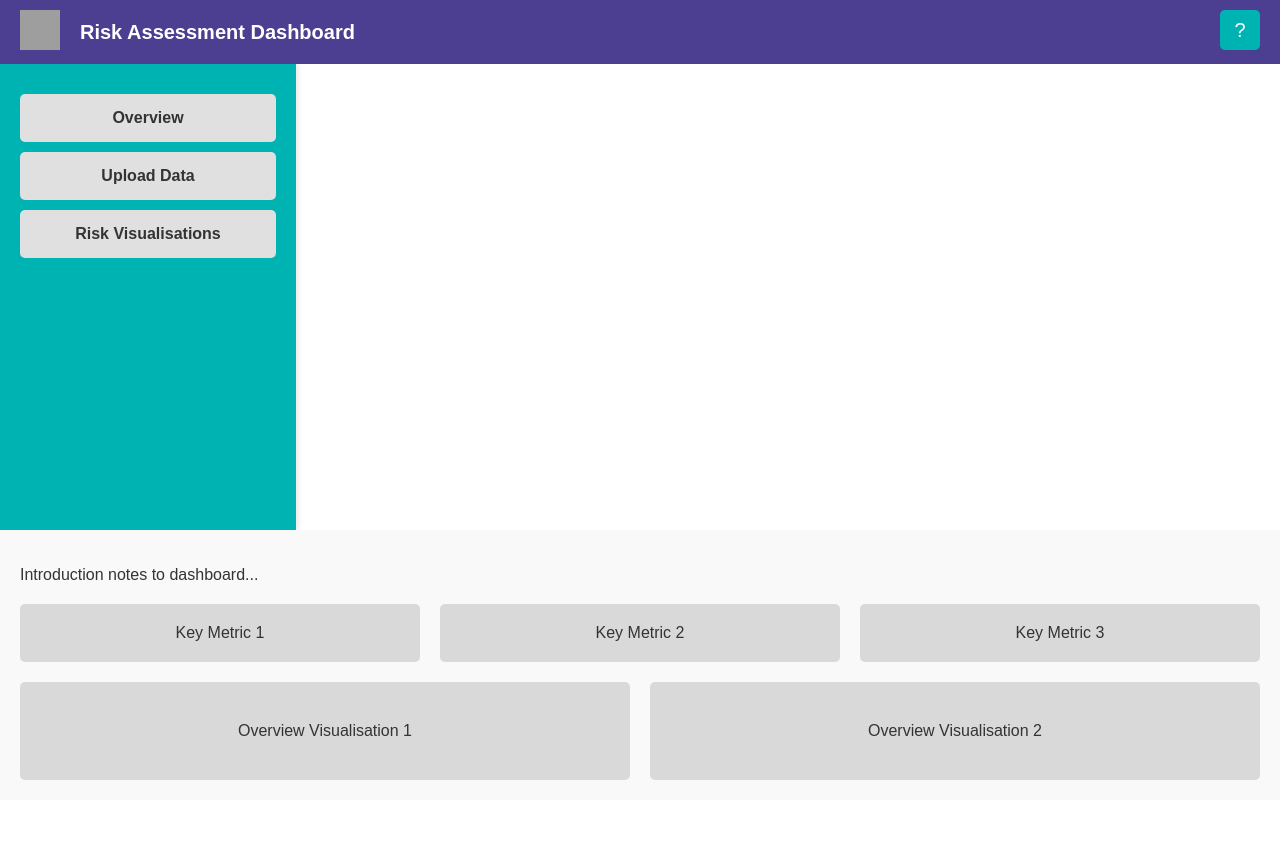
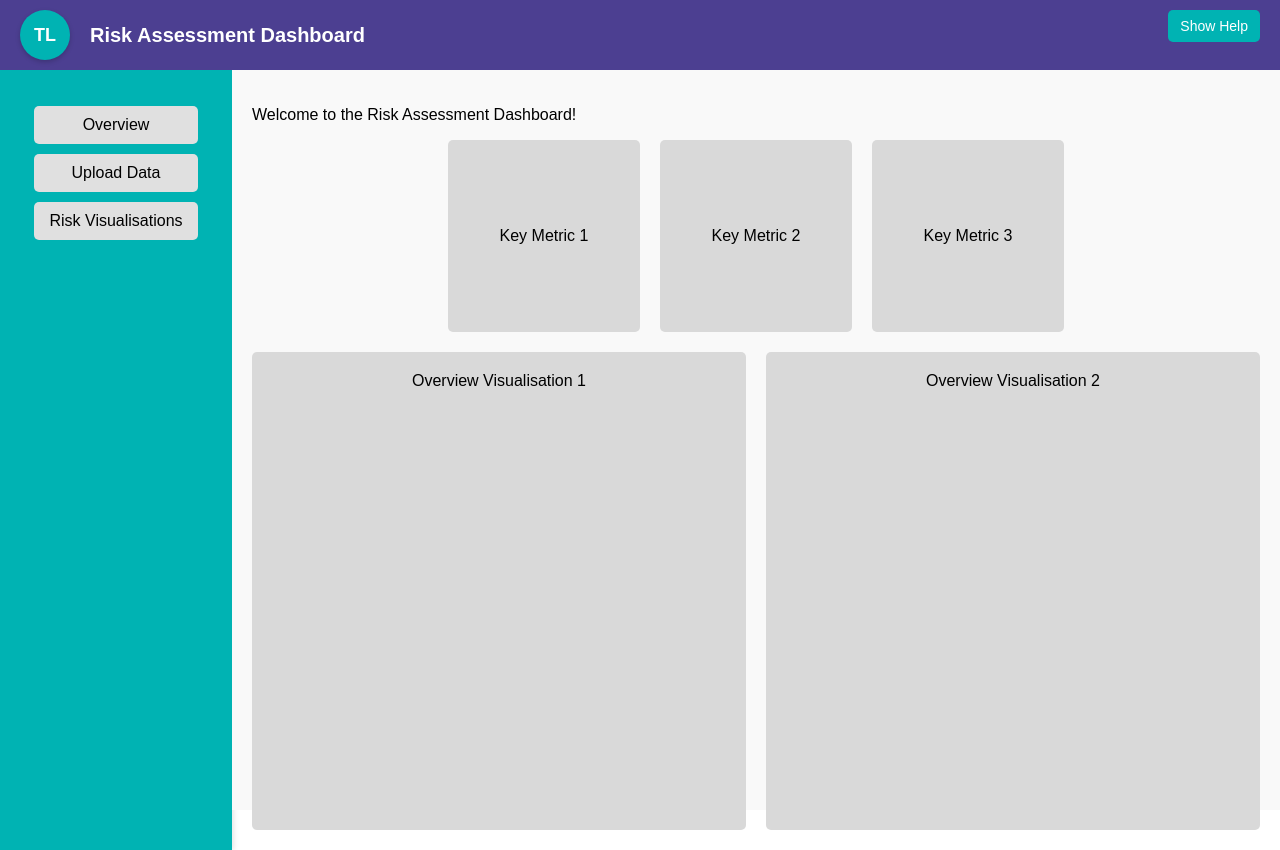
Before and after one commit to talia-lyon/Software-Engineering-Summative1-2025, a Flask app: page / in a window 1280 px wide. Before the commit the page ends 780 px from the top, so only its background shows below. Run offline with Flask 3, Linux system fonts and the light colour scheme; grey boxes are pictures that could not be loaded.

Commit message:
finalised static design

```diff
--- a/app/static/styles.css
+++ b/app/static/styles.css
@@ -2,32 +2,44 @@
 body {
     margin: 0;
     font-family: Arial, sans-serif;
-    color: #333;
 }
 
 .dashboard-container {
     display: flex;
+    flex-direction: column;
     height: 100vh;
-    flex-direction: column;
 }
 
 /* Top Banner */
-.top-banner {
+.header {
+    background-color: #4c3f91; /* Purple banner */
+    color: white;
     display: flex;
     align-items: center;
-    background-color: #4c3f91;
-    color: white;
+    justify-content: space-between;
     padding: 10px 20px;
+    height: 60px;
     position: relative;
 }
 
-.logo img {
-    width: 40px;
-    height: 40px;
-    margin-right: 20px;
+.logo {
+    width: 50px; /* Diameter of the circle */
+    height: 50px; /* Diameter of the circle */
+    background-color: #00b3b3; /* Circle background colour */
+    color: white; /* Text colour */
+    font-size: 20px; /* Font size for initials */
+    font-weight: bold; /* Bold text for initials */
+    border-radius: 50%; /* Makes the element a perfect circle */
+    display: flex;
+    align-items: center; /* Vertically center the text */
+    justify-content: center; /* Horizontally center the text */
+    text-transform: uppercase; /* Ensures initials are uppercase */
+    box-shadow: 0px 2px 5px rgba(0, 0, 0, 0.2); /* Optional shadow for visual depth */
+    margin-right: 15px; /* Space between the logo and the title */
 }
 
-.top-banner h1 {
+
+.header h1 {
     font-size: 20px;
     margin: 0;
     flex-grow: 1;
@@ -45,41 +57,46 @@ body {
     color: white;
     border: none;
     border-radius: 5px;
-    width: 40px;
-    height: 40px;
-    font-size: 20px;
+    padding: 8px 12px;
     cursor: pointer;
+    font-size: 14px;
 }
 
 .help-button button:hover {
     background-color: #008a8a;
 }
 
+/* Layout Containers */
+.dashboard-layout {
+    display: flex;
+    height: calc(100vh - 60px); /* Subtract banner height */
+}
+
 /* Sidebar */
 .sidebar {
     background-color: #00b3b3;
-    width: 20%;
-    height: calc(100vh - 60px); /* Adjust for banner height */
+    width: 15%;
     display: flex;
     flex-direction: column;
+    align-items: center;
     padding: 20px;
     box-shadow: 2px 0 5px rgba(0, 0, 0, 0.1);
+    height: calc(100vh - 60px); /* Accounts for header height */
 }
 
 .sidebar nav ul {
     list-style: none;
     padding: 0;
-    margin: 0;
+    width: 100%;
 }
 
 .sidebar nav ul li {
     background: #e0e0e0;
-    margin: 10px 0;
-    padding: 15px;
+    margin: 10px 0px;
+    padding: 10px 15px;
     text-align: center;
     border-radius: 5px;
     cursor: pointer;
-    font-weight: bold;
 }
 
 .sidebar nav ul li:hover {
@@ -89,47 +106,162 @@ body {
 /* Main Content */
 .main-content {
     flex-grow: 1;
+    background-color: #f9f9f9;
+    padding: 20px;
+}
+
+/* Key Metrics Section */
+.key-metrics {
+    display: flex;
+    justify-content: center; /* Center metrics horizontally */
+    gap: 20px; /* Add space between metrics */
+    margin-bottom: 20px;
+    width: 100%;
+}
+
+/* General Styles */
+body {
+    margin: 0;
+    font-family: Arial, sans-serif;
+}
+
+.dashboard-container {
+    display: flex;
+    flex-direction: column;
+    height: 100vh;
+}
+
+/* Top Banner */
+.header {
+    background-color: #4c3f91; /* Purple banner */
+    color: white;
+    display: flex;
+    align-items: center;
+    justify-content: space-between;
+    padding: 10px 20px;
+    height: 60px;
+    position: relative;
+}
+
+.logo {
+    font-size: 18px;
+    font-weight: bold;
+    margin-right: 20px;
+}
+
+.header h1 {
+    font-size: 20px;
+    margin: 0;
+    flex-grow: 1;
+    text-align: left;
+}
+
+.help-button {
+    position: absolute;
+    right: 20px;
+    top: 10px;
+}
+
+.help-button button {
+    background-color: #00b3b3;
+    color: white;
+    border: none;
+    border-radius: 5px;
+    padding: 8px 12px;
+    cursor: pointer;
+    font-size: 14px;
+}
+
+.help-button button:hover {
+    background-color: #008a8a;
+}
+
+/* Layout Containers */
+.dashboard-layout {
+    display: flex;
+    height: calc(100vh - 60px); /* Subtract banner height */
+}
+
+/* Sidebar */
+.sidebar {
+    background-color: #00b3b3;
+    width: 15%;
+    display: flex;
+    flex-direction: column;
+    align-items: center;
+    padding: 20px;
+    box-shadow: 2px 0 5px rgba(0, 0, 0, 0.1);
+    height: calc(100vh - 60px); /* Accounts for header height */
+}
+
+.sidebar nav ul {
+    list-style: none;
+    padding: 0;
+    width: 100%;
+}
+
+.sidebar nav ul li {
+    background: #e0e0e0;
+    margin: 10px 0;
+    padding: 10px 15px;
+    text-align: center;
+    border-radius: 5px;
+    cursor: pointer;
+}
+
+.sidebar nav ul li:hover {
+    background: #cccccc;
+}
+
+/* Main Content */
+.main-content {
+    flex-grow: 1; /* Allow the main content to grow */
+    display: flex;
+    flex-direction: column; /* Stack intro, key metrics, and visualisations vertically */
     padding: 20px;
     background-color: #f9f9f9;
 }
 
-.intro {
-    margin-bottom: 20px;
-    font-size: 16px;
-}
 
+
+/* Key Metrics Section */
 .key-metrics {
     display: flex;
-    justify-content: space-between;
+    justify-content: center; /* Center metrics horizontally */
+    gap: 20px; /* Add space between metrics */
     margin-bottom: 20px;
+    width: 100%;
 }
 
 .metric {
+    flex: 0 0 auto;
+    width: 15vw; /* Adjustable relative size */
+    height: 15vw; /* Matches width for a square */
+    background: #d9d9d9;
+    text-align: center;
+    padding: 10px;
+    border-radius: 5px;
+    display: flex;
+    align-items: center;
+    justify-content: center;
+    box-sizing: border-box;
+}
+
+/* Visualisations Section */
+.visualisations {
+    display: flex;
+    justify-content: center; /* Center visualisations horizontally */
+    gap: 20px;
+    width: 100%;
+    flex-grow: 1; /* Stretch the visualisations section to fill remaining vertical space */
+}
+
+.visualisation {
     flex: 1;
+    max-width: 600px; /* Prevent visualisation boxes from getting too wide */
     background: #d9d9d9;
     text-align: center;
     padding: 20px;
     border-radius: 5px;
-    margin: 0 10px;
+    height: 100%; /* Allow the visualisations to stretch vertically */
 }
-
-.metric:first-child {
-    margin-left: 0;
-}
-
-.metric:last-child {
-    margin-right: 0;
-}
-
-.visualisations {
-    display: flex;
-    gap: 20px;
-}
-
-.visualisation {
-    flex: 1;
-    background: #d9d9d9;
-    text-align: center;
-    padding: 40px;
-    border-radius: 5px;
-}
--- a/app/templates/index.html
+++ b/app/templates/index.html
@@ -9,18 +9,18 @@
 <body>
     <div class="dashboard-container">
         <!-- Top Banner -->
-        <div class="top-banner">
-            <div class="logo">
-                <img src="logo-placeholder.png" alt="Company Logo">
-            </div>
+        <header class="header">
+            <div class="logo">TL</div>
             <h1>Risk Assessment Dashboard</h1>
             <div class="help-button">
-                <button>?</button>
+                <button>Show Help</button>
             </div>
-        </div>
+        </header>
 
+        <!-- Dashboard Layout -->
+        <div class="dashboard-layout">
             <!-- Sidebar -->
-        <div class="sidebar">
+            <aside class="sidebar">
                 <nav>
                     <ul>
                         <li>Overview</li>
@@ -28,12 +28,12 @@
                         <li>Risk Visualisations</li>
                     </ul>
                 </nav>
-        </div>
+            </aside>
 
             <!-- Main Content -->
-        <div class="main-content">
+            <main class="main-content">
                 <section class="intro">
-                <p>Introduction notes to dashboard...</p>
+                    <p>Welcome to the Risk Assessment Dashboard!</p>
                 </section>
                 <section class="key-metrics">
                     <div class="metric">Key Metric 1</div>
@@ -44,6 +44,7 @@
                     <div class="visualisation">Overview Visualisation 1</div>
                     <div class="visualisation">Overview Visualisation 2</div>
                 </section>
+            </main>
         </div>
     </div>
 </body>
```
Lines whose indentation alone changed are shown as unchanged.
